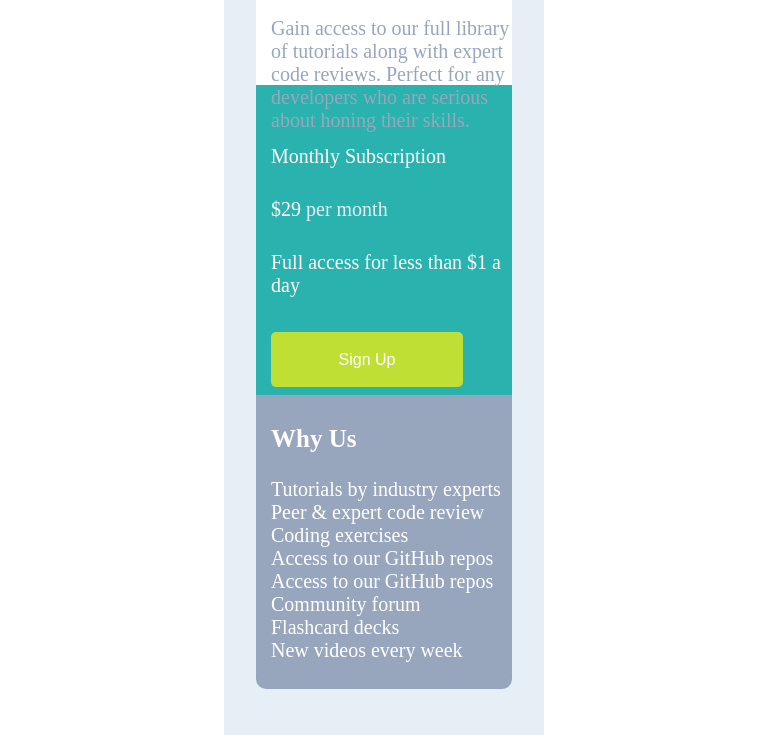
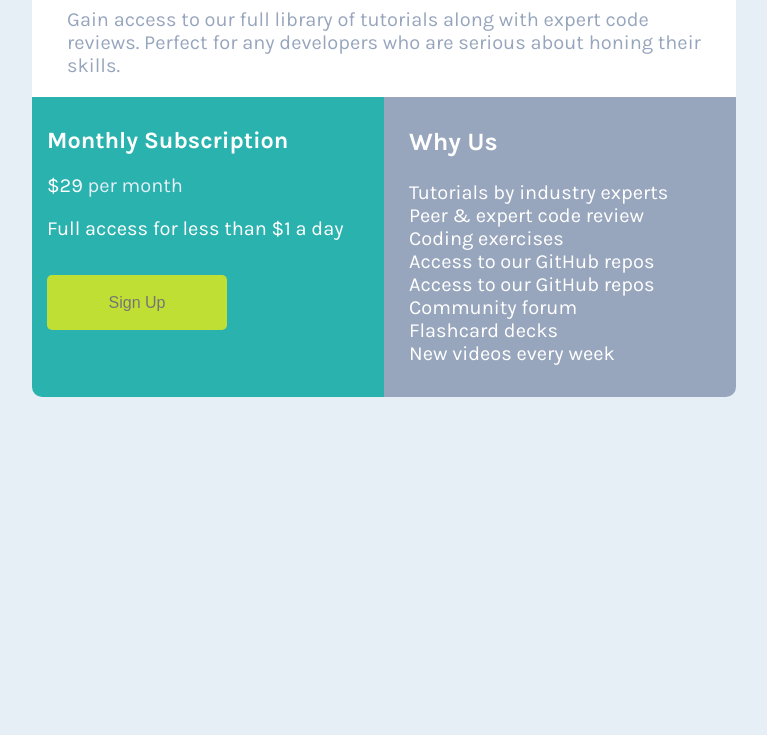
Before and after one commit to Aarif195/single-price-grid-component, a plain HTML site: page index.html in a window 1280 px wide. Shown: the part 205-940 px from the top of the page, without its empty margins (256-1023 px from the left). After the commit the page ends 800 px from the top, so only its background shows below. Drawn offline with Linux system fonts and the light colour scheme.

Commit message:
correction in html and css

```diff
--- a/index.css
+++ b/index.css
@@ -7,39 +7,30 @@
 
 body {
   font-size: 20px;
-}
-
-section {
-  width: 25vw;
-  height: 115vh;
+  font-family: "Karla", sans-serif;
+  font-optical-sizing: auto;
   background-color: hsl(204, 43%, 93%);
-  margin: 0 auto;
-  padding-top: 20px;
 
 }
 
 .fresh {
-  width: 20vw;
-  height: 30vh;
   background-color: white;
   margin-left: auto;
   margin-right: auto;
-  margin-top: 10px;
-  padding-top: 20px;
+  margin-top: 80px;
+  padding: 20px;
+  width: 664px;
   border-top-left-radius: 10px;
   border-top-right-radius: 10px;
-  /* border: 1px solid purple; */
+
 }
 
 .fresh h2 {
   margin-left: 15px;
   color: hsl(179, 62%, 43%);
-  /* color:  hsl(204, 43%, 93%); */
-  /* color: hsl(218, 22%, 67%); */
 }
 
 .fresh h3 {
-  /* color:  hsl(204, 43%, 93%); */
   color: hsl(71, 73%, 54%);
   margin-left: 15px;
   margin-top: 30px;
@@ -52,15 +43,17 @@ section {
   color: hsl(218, 22%, 67%);
 }
 
+.second-par {
+  display: flex;
+  justify-content: center;
+}
+
 .con {
-  width: 20vw;
-  height: 35vh;
-  /* border: 1px solid red; */
+  width: 352px;
+  height: 300px;
   background-color: hsl(179, 62%, 43%);
-  margin-left: auto;
-  margin-right: auto;
   color: white;
-  padding-top: 30px;
+  border-bottom-left-radius: 10px;
 }
 
 .con span {
@@ -68,12 +61,17 @@ section {
 }
 
 .con p {
+  margin-top: 20px;
+  margin-left: 15px;
+}
+
+.con h3 {
   margin-top: 30px;
   margin-left: 15px;
 }
 
-.con button {
-  width: 15vw;
+.con input {
+  width: 180px;
   height: 55px;
   margin-top: 35px;
   margin-left: 15px;
@@ -86,26 +84,21 @@ section {
 }
 
 .why {
-  width: 20vw;
-  height: 33vh;
+  width: 352px;
   background-color: hsl(218, 22%, 67%);
   padding-top: 30px;
-  margin-left: auto;
-  margin-right: auto;
+
   color: white;
-  border-bottom-left-radius: 10px;
   border-bottom-right-radius: 10px;
-  /* background-color: hsl(218, 22%, 67%): */
-  /* background-color: hsl(204, 43%, 93%): */
-  /* background-color: hsl(179, 62%, 43%): */
+
 }
 
 .why h5 {
   margin-bottom: 25px;
   font-size: 25px;
-  margin-left: 15px;
+  margin-left: 25px;
 }
 
 .why p {
-  margin-left: 15px;
+  margin-left: 25px;
 }
--- a/index.html
+++ b/index.html
@@ -1,35 +1,31 @@
 <!DOCTYPE html>
 <html lang="en">
+
 <head>
   <meta charset="UTF-8">
-  <meta name="viewport" content="width=device-width, initial-scale=1.0"> <!-- displays site properly based on user's device -->
+  <meta name="viewport" content="width=device-width, initial-scale=1.0">
+  <!-- displays site properly based on user's device -->
 
   <link rel="icon" type="image/png" sizes="32x32" href="./images/favicon-32x32.png">
   <link rel="stylesheet" href="index.css">
-  <title>Frontend Mentor | Single Price Grid Component</title>
+  <title> Single Price Grid Component</title>
 
-  <!-- Feel free to remove these styles or customise in your own stylesheet 👍 -->
-  <!-- <style>
-    .attribution { font-size: 11px; text-align: center; }
-    .attribution a { color: hsl(228, 45%, 44%); }
-  </style> -->
 </head>
 <body>
-
-  <section>
   <div class="fresh ">
     <h2>Join our community</h2>
     <h3> 30-day, hassle-free money back guarantee</h3>
     <p> Gain access to our full library of tutorials along with expert code reviews.
       Perfect for any developers who are serious about honing their skills.</p>
   </div>
-
+  <div class="second-par">
     <div class="con">
-      <p> Monthly Subscription</p>
+      <h3> Monthly Subscription</h3>
       <p>&dollar;29 <span>per month</span></p>
       <p>Full access for less than &dollar;1 a day</p>
-      <button> Sign Up</button>
+      <input type="text" placeholder="Sign Up">
     </div>
+
     <div class="why">
       <h5>Why Us</h5>
       <p>Tutorials by industry experts</p>
@@ -47,10 +43,7 @@
       </p>
       <p>New videos every week</p>
     </div>
-
-
-  </section>
-
+  </div>
 
 
   <!-- <footer>
@@ -60,4 +53,5 @@
     </p>
   </footer> -->
 </body>
+
 </html>
```
Lines whose indentation alone changed are shown as unchanged.
